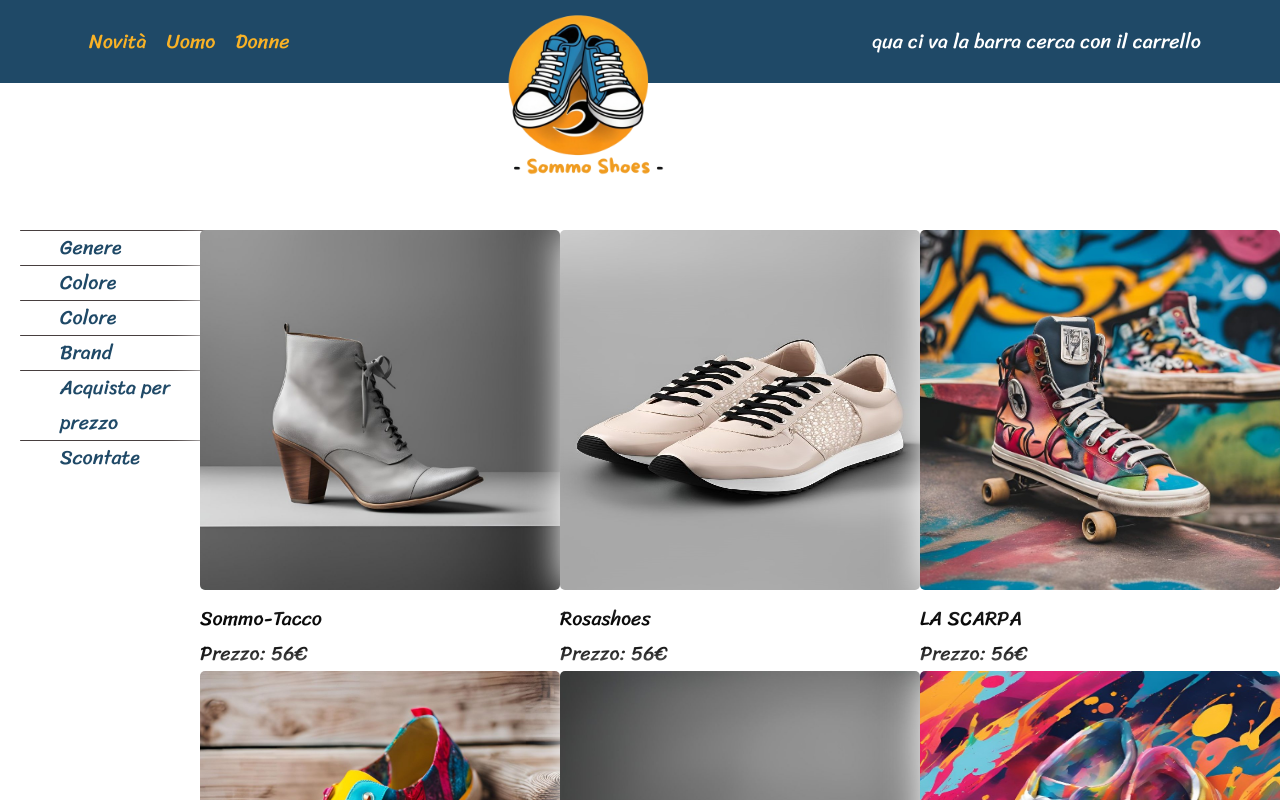
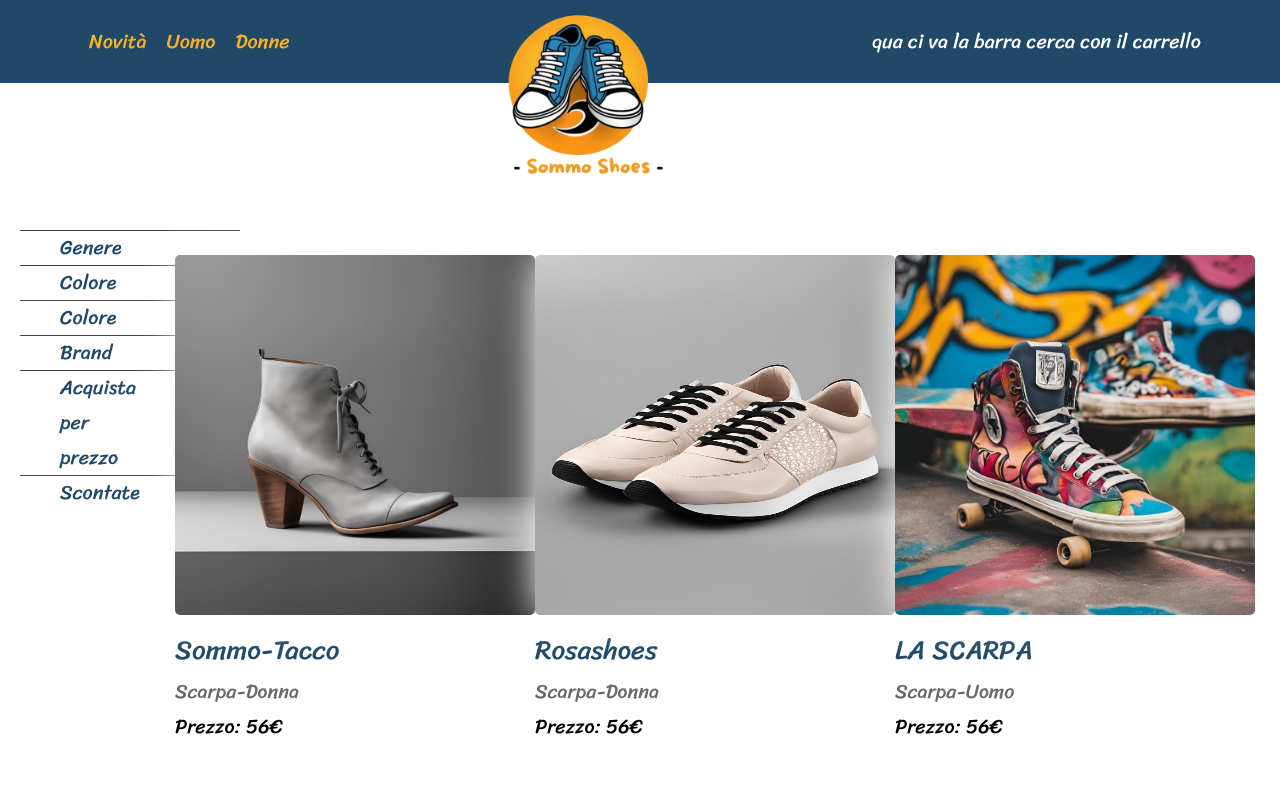
Before and after one commit to capdavide278/Sommoshoes-vue, a Vue app: page /prodotti in a window 1280 px wide. Shown: the top 800 px of the page. Built offline with nearby package versions, Linux system fonts and the light colour scheme.

Commit message:
aggiunta campo genere

```diff
--- a/src/components/Prodotti.vue
+++ b/src/components/Prodotti.vue
@@ -27,9 +27,10 @@
             </ul>
         </div>
         <div class="container-scarpe">
-            <div v-for="prodotto in prodotti" :key='prodotto.nome' class="container-prodotto">
+            <div v-for="prodotto in prodotti" :key='prodotto.nome' style="margin-bottom: 125px;">
                 <img :src="prodotto.image" class="img-scarpa">
-                <h1>{{ prodotto.nome }}</h1>
+                <h2 style="color:#1f4967; font-size: 27px;">{{ prodotto.nome }}</h2>
+                <h4 style="color:dimgrey;">{{ prodotto.genere }}</h4>
                 <h3>Prezzo: {{ prodotto.prezzo }}€</h3>
             </div>
         </div>
@@ -117,22 +118,23 @@ nav ul>li{
     width: 360px;
     border-radius: 5px;
     filter: drop-shadow(0 0 0.95rem rgb(255, 255, 255));
-    animation-duration: 1.5s;
-    animation-name: brilla;
     cursor: pointer;
 }
 
 .img-scarpa:hover{
-    animation: 1.5s linear 1.5s infinite alternate brilla;
+    animation-duration: 1.5s;
+    animation-name: brilla;
+    animation-fill-mode: forwards;
 }
 
 @keyframes brilla{
-    from{ filter: drop-shadow(0 0 0.90rem rgba(250,177,36,255));}
-    to{filter: drop-shadow(0 0 0.90 rgba(250,177,36,255));}
+    from{ filter: drop-shadow(0 0 0.75rem rgba(250,177,36,255));}
+    to{filter: drop-shadow(0 0 1.1rem rgba(250,177,36,255));}
 }
 
 .container-scarpe{
     display: grid;
     grid-template-columns: auto auto auto;
+    padding: 25px;
 }
 </style>
--- a/src/prodotti.js
+++ b/src/prodotti.js
@@ -2,72 +2,84 @@ export const prodotti=[
     {
         nome:'Sommo-Tacco',
         prezzo: 56,
+        genere:'Scarpa-Donna',
         image:'src/assets/canva-ai-img/scarpatacco.jpg'
     },
 
     {
         nome:'Rosashoes',
         prezzo: 56,
+        genere:'Scarpa-Donna',
         image:'src/assets/canva-ai-img/scarparosa.jpg'
     },
 
     {
         nome:'LA SCARPA',
         prezzo: 56,
+        genere:'Scarpa-Uomo',
         image:'src/assets/canva-ai-img/scarpainventata.jpg'
     },
 
     {
         nome:'Sommo-flowers',
         prezzo: 56,
+        genere:'Scarpa-Donna',
         image:'src/assets/canva-ai-img/scarpafloreale.jpg'
     },
 
     {
         nome:'B-lanche',
         prezzo: 56,
+        genere:'Scarpa-uomo',
         image:'src/assets/canva-ai-img/scarpabianca.jpg'
     },
 
     {
         nome:'Sommo-pasticcio',
         prezzo: 56,
+        genere:'Scarpa-Uomo',
         image:'src/assets/canva-ai-img/scarpaacquerello.jpg'
     },
 
     {
         nome:'SommoCalcio',
         prezzo: 56,
+        genere:'Scarpa-Uomo',
         image:'src/assets/canva-ai-img/scarpa-sport.jpg'
     },
 
     {
         nome:'sCaRPa!',
         prezzo: 56,
+        genere:'Scarpa-Donna',
         image:'src/assets/canva-ai-img/sCaRPa!.jpg'
     },
 
     {
         nome:'Morvel',
         prezzo: 56,
+        genere:'Scarpa-Uomo',
         image:'src/assets/canva-ai-img/scarpa-morvel.jpg'
     },
 
     {
         nome:'Anime-shoes',
         prezzo: 56,
+        genere:'Scarpa-Donna',
         image:'src/assets/canva-ai-img/scarpa-anime.jpg'
     },
 
     {
         nome:'Classic-shoes',
         prezzo: 56,
+        genere:'Scarpa-Uomo',
         image:'src/assets/canva-ai-img/classica.jpg'
     },
 
     {
-        nome:'Classic-shoes',
+        nome:'Red Code',
         prezzo: 56,
+        genere:'Scarpa-Donna',
         image:'src/assets/canva-ai-img/red-flag.jpg'
     },
 ]
```
